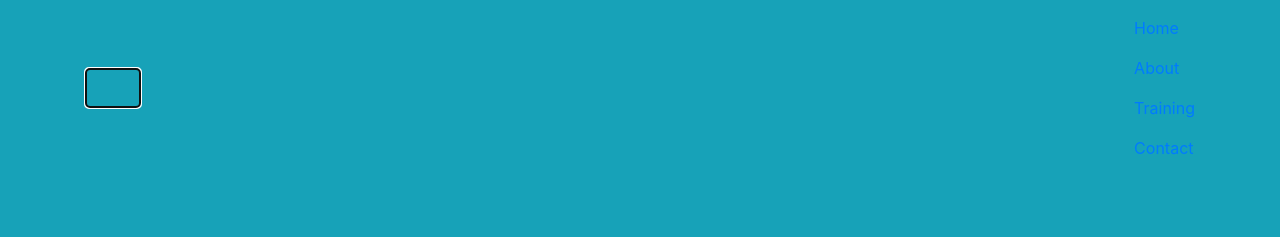
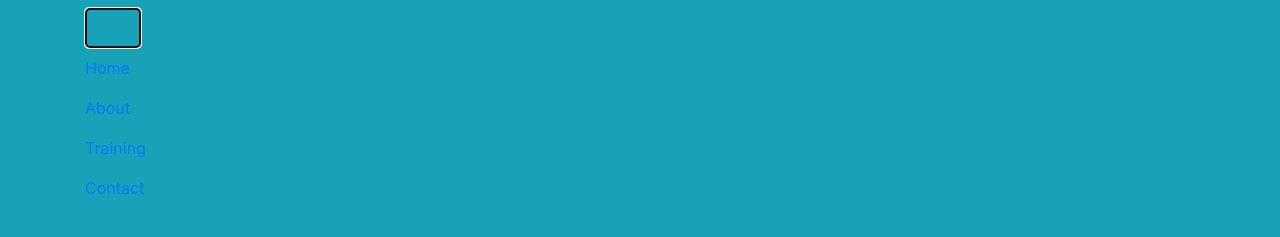
Before and after one commit to mryysbll19/bootstrap-4, a plain HTML site: page index.html in a window 1280 px wide. Both pictures are taken after a click on the button 113 px from the left and 28 px from the top of the page. Shown: the top 237 px of the page. Drawn offline with nearby package versions, Linux system fonts and the light colour scheme.

Commit message:
correct some mispelled words

```diff
--- a/index.html
+++ b/index.html
@@ -16,7 +16,7 @@
         <button class="navbar-toggler" data-toggle="collapse" data-target="#mainNav">
           <span class="navbar-toggler-icon"></span>
         </button>
-        <div class="collapse navbar-collape" id="mainNav">
+        <div class="collapse navbar-collapse" id="mainNav">
           <div class="navbar-nav">
             <a class="nav-item nav-link active" href="#">Home</a>
             <a class="nav-item nav-link" href="#">About</a>
```
